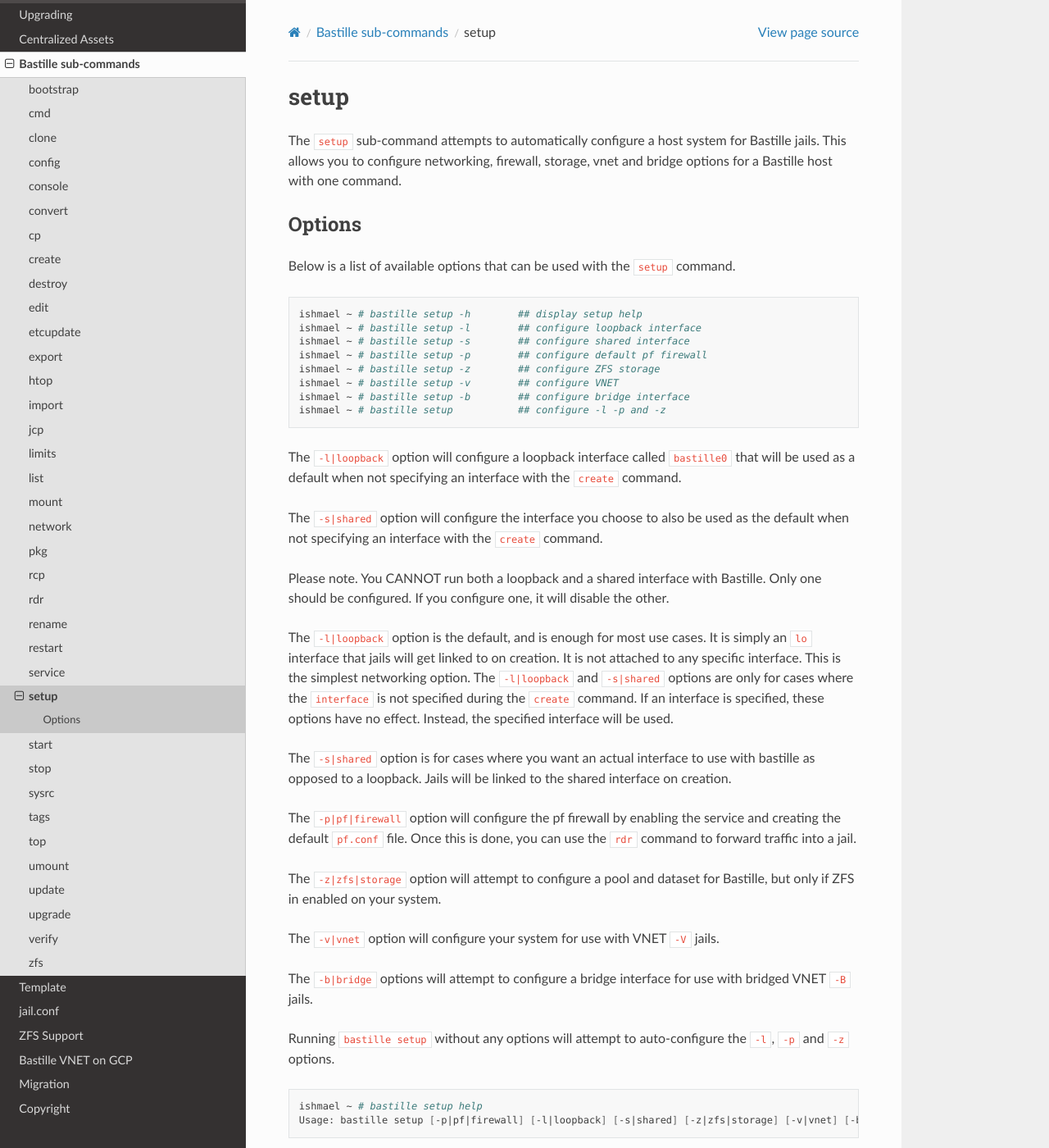
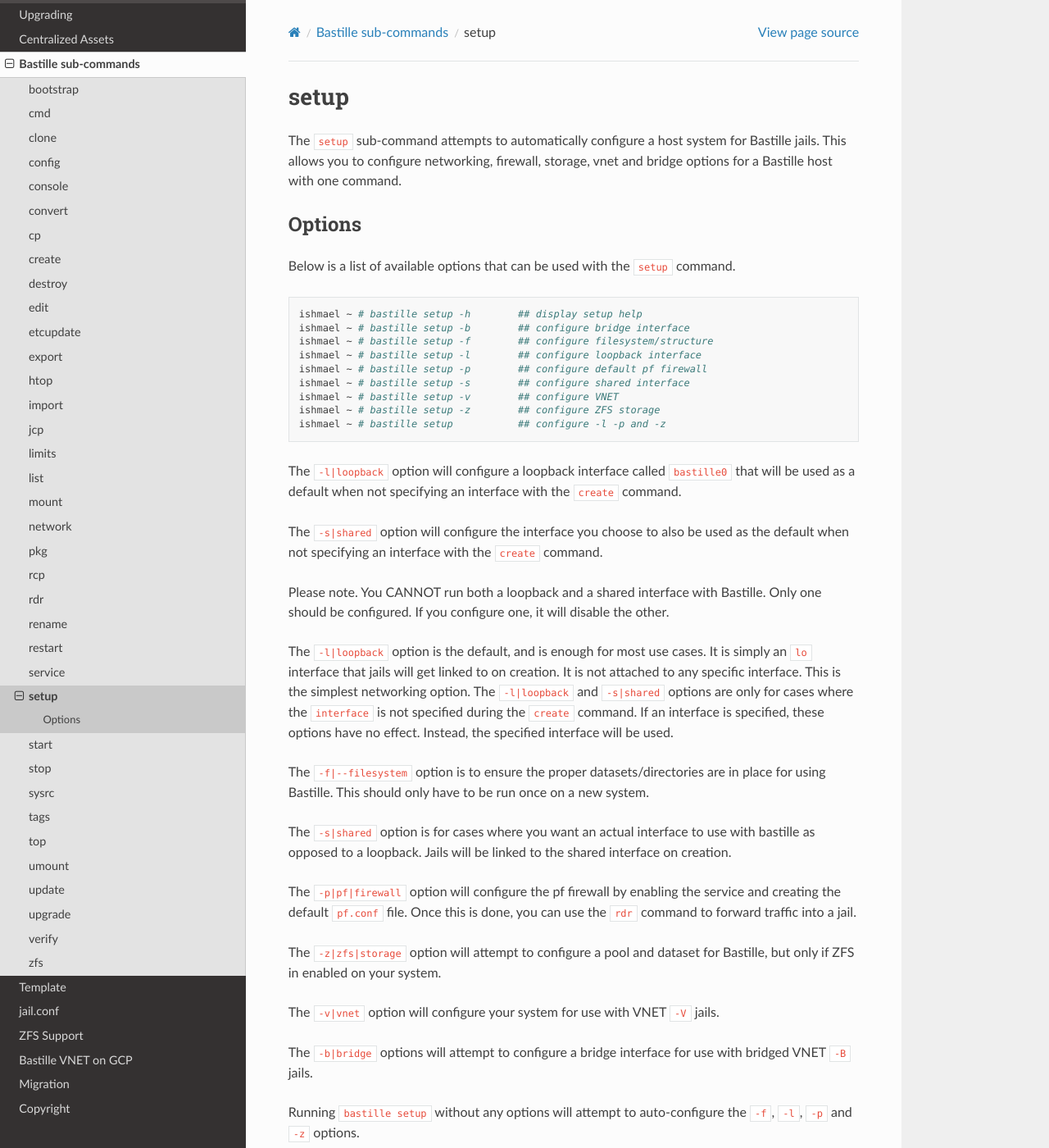
Before and after one commit to BastilleBSD/bastille, a Sphinx documentation site: the page built from docs/chapters/subcommands/setup.rst, in a window 1280 px wide and 1400 px high. Shown: the whole window at 82% size. Built offline with Sphinx 7.4.7 and the Read the Docs theme 3.1.0, drawn with Linux system fonts in a browser that asks for light colours; some of the changed text lies outside the part shown.

Commit message:
migrate: Auto creating directory required

```diff
--- a/docs/chapters/subcommands/setup.rst
+++ b/docs/chapters/subcommands/setup.rst
@@ -13,12 +13,13 @@ Below is a list of available options that can be used with the ``setup`` command
 .. code-block:: shell
 
   ishmael ~ # bastille setup -h        ## display setup help
+  ishmael ~ # bastille setup -b        ## configure bridge interface
+  ishmael ~ # bastille setup -f        ## configure filesystem/structure
   ishmael ~ # bastille setup -l        ## configure loopback interface
+  ishmael ~ # bastille setup -p        ## configure default pf firewall
   ishmael ~ # bastille setup -s        ## configure shared interface
-  ishmael ~ # bastille setup -p        ## configure default pf firewall
+  ishmael ~ # bastille setup -v        ## configure VNET
   ishmael ~ # bastille setup -z        ## configure ZFS storage
-  ishmael ~ # bastille setup -v        ## configure VNET
-  ishmael ~ # bastille setup -b        ## configure bridge interface
   ishmael ~ # bastille setup           ## configure -l -p and -z
 
 The ``-l|loopback`` option will configure a loopback interface called ``bastille0`` that
@@ -36,6 +37,9 @@ networking option. The ``-l|loopback`` and ``-s|shared`` options are only for ca
 is not specified during the ``create`` command. If an interface is specified, these options have no effect.
 Instead, the specified interface will be used.
 
+The ``-f|--filesystem`` option is to ensure the proper datasets/directories are in place
+for using Bastille. This should only have to be run once on a new system.
+
 The ``-s|shared`` option is for cases where you want an actual interface to use with bastille as
 opposed to a loopback. Jails will be linked to the shared interface on creation.
 
@@ -51,10 +55,10 @@ The ``-v|vnet`` option will configure your system for use with VNET ``-V`` jails
 The ``-b|bridge`` options will attempt to configure a bridge interface for use with bridged VNET
 ``-B`` jails.
 
-Running ``bastille setup`` without any options will attempt to auto-configure the ``-l``, ``-p`` and
+Running ``bastille setup`` without any options will attempt to auto-configure the ``-f``, ``-l``, ``-p`` and
 ``-z`` options.
 
 .. code-block:: shell
 
   ishmael ~ # bastille setup help
-  Usage: bastille setup [-p|pf|firewall] [-l|loopback] [-s|shared] [-z|zfs|storage] [-v|vnet] [-b|bridge]
+  Usage: bastille setup [-b|bridge] [-f|--filesystem] [-l|loopback] [-p|pf|firewall] [-s|shared] [-v|vnet] [-z|zfs|storage]
```
Also changed, not shown: 3 other files.
